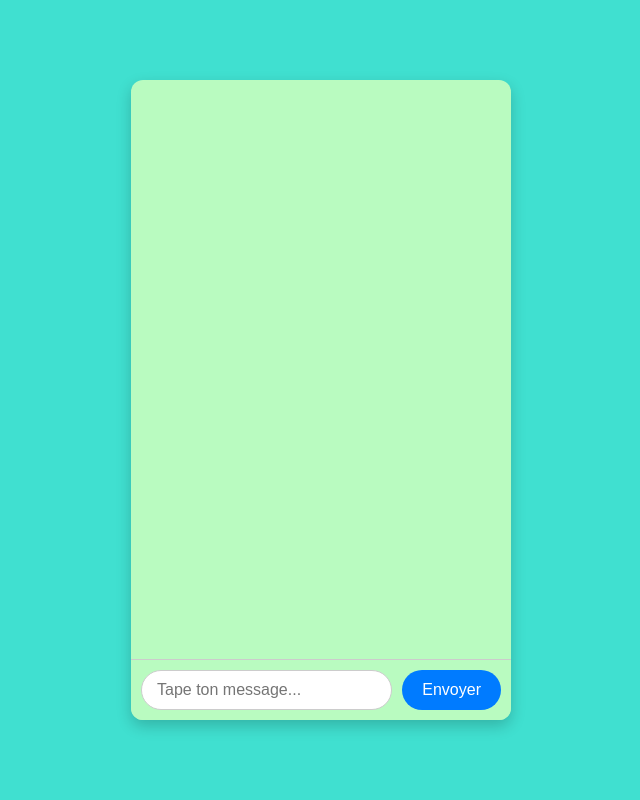
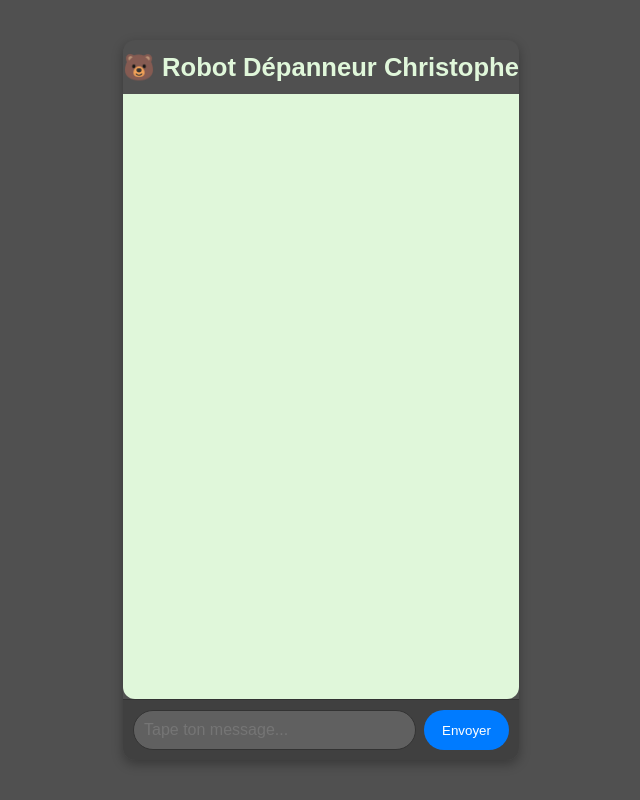
Before and after one commit to toflasq/depanneur-api, a Flask app: page /chatpage in a window 1280 px wide. Shown: the whole page, without its empty margins (319-959 px from the left). Run offline with Flask 3, Linux system fonts and the light colour scheme.

Commit message:
Add files via upload

```diff
--- a/templates/chat.html
+++ b/templates/chat.html
@@ -2,91 +2,94 @@
 <html lang="fr">
 <head>
     <meta charset="UTF-8">
-    <title>Chat Dépanneur</title>
+    <title>Robot Dépanneur Christophe 🐻</title>
     <style>
         html, body {
             height: 100%;
             margin: 0;
-            font-family: 'Segoe UI', Tahoma, sans-serif;
-            background: #40E0D0; /* bleu turquoise */
+            font-family: 'SmalleY', sans-serif;
+            background-color: #505050; /* fond gris foncé */
             display: flex;
             justify-content: center;
             align-items: center;
         }
-
         .chat-container {
             display: flex;
             flex-direction: column;
-            height: 80%;
-            width: 400px;
-            max-width: 95%;
-            background: #b9fbc0; /* vert pastel menthe */
+            width: 100%;
+            max-width: 600px;
+            height: 90%;
+            background-color: #505050;
             border-radius: 12px;
-            box-shadow: 0 6px 15px rgba(0,0,0,0.2);
+            box-shadow: 0 4px 12px rgba(0,0,0,0.3);
             overflow: hidden;
         }
-
+        h1 {
+            text-align: center;
+            color: #e0f7da; /* vert pastel pour le titre */
+            margin: 12px 0;
+            font-size: 1.6em;
+        }
         #chatbox {
             flex: 1;
             padding: 15px;
-            overflow-y: auto;
             display: flex;
             flex-direction: column;
             gap: 10px;
+            overflow-y: auto;
+            background-color: #e0f7da; /* vert pastel menthe pour les bulles */
+            border-radius: 0 0 12px 12px;
         }
-
         .bubble {
             padding: 10px 15px;
-            border-radius: 18px;
+            border-radius: 20px;
             max-width: 75%;
             word-wrap: break-word;
             animation: fadeIn 0.3s forwards;
         }
-
-        @keyframes fadeIn { from {opacity:0; transform: translateY(10px);} to {opacity:1; transform: translateY(0);} }
-
+        @keyframes fadeIn {
+            from {opacity: 0; transform: translateY(10px);}
+            to {opacity: 1; transform: translateY(0);}
+        }
         .user {
             align-self: flex-end;
-            background: #007bff;
+            background-color: #007bff;
             color: #fff;
         }
-
         .bot {
             align-self: flex-start;
-            background: #e0ffe0; /* vert pastel plus clair pour bot */
-            color: #333;
+            background-color: #b8e0c8; /* vert pastel plus clair pour bot */
+            color: #000;
         }
-
         .input-area {
             display: flex;
-            border-top: 1px solid #ccc;
             padding: 10px;
-            background: #b9fbc0;
+            border-top: 1px solid #333;
+            gap: 8px;
+            background-color: #404040; /* zone de saisie un peu plus sombre */
         }
-
         .input-area input {
             flex: 1;
-            padding: 10px 15px;
+            padding: 10px;
             border-radius: 20px;
-            border: 1px solid #ccc;
+            border: 1px solid #333;
+            background-color: #606060;
+            color: #fff;
             font-size: 1em;
-            outline: none;
         }
-
         .input-area button {
-            margin-left: 10px;
-            padding: 10px 20px;
+            padding: 10px 18px;
+            border-radius: 20px;
             border: none;
-            border-radius: 20px;
-            background: #007bff;
+            background-color: #007bff;
             color: #fff;
             cursor: pointer;
-            font-size: 1em;
         }
     </style>
 </head>
 <body>
     <div class="chat-container">
+        <h1>🐻 Robot Dépanneur Christophe</h1>
         <div id="chatbox"></div>
         <div class="input-area">
             <input type="text" id="message" placeholder="Tape ton message..." />
@@ -95,7 +98,7 @@
     </div>
 
     <script>
-        const apiUrl = "https://depanneur-api.onrender.com/chat"; // POST JSON attendu
+        const apiUrl = "https://depanneur-api.onrender.com/chat";
 
         async function sendMessage() {
             let msgInput = document.getElementById('message');
@@ -107,8 +110,8 @@
 
             try {
                 let response = await fetch(apiUrl, {
-                    method: "POST",
-                    headers: { "Content-Type": "application/json" },
+                    method: 'POST',
+                    headers: { 'Content-Type': 'application/json' },
                     body: JSON.stringify({ message: msg })
                 });
                 let data = await response.json();
@@ -120,14 +123,14 @@
 
         function appendBubble(text, type) {
             let chatbox = document.getElementById('chatbox');
-            let p = document.createElement('div');
-            p.className = `bubble ${type}`;
-            p.innerHTML = text;
-            chatbox.appendChild(p);
+            let div = document.createElement('div');
+            div.className = 'bubble ' + type;
+            div.textContent = text;
+            chatbox.appendChild(div);
             chatbox.scrollTop = chatbox.scrollHeight;
         }
 
-        document.getElementById('message').addEventListener('keypress', function(e) {
+        document.getElementById('message').addEventListener('keypress', function(e){
             if(e.key === 'Enter') sendMessage();
         });
     </script>
```
